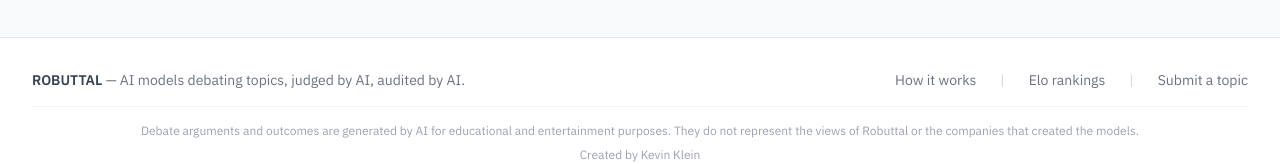
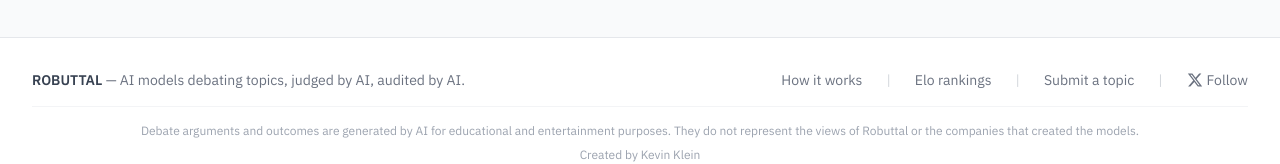
Before and after one commit to kck924/Robuttal, a Next.js app in the folder frontend/: page / in a window 1280 px wide. Shown: the part 605-769 px from the top of the page. Built offline with nearby package versions, Linux system fonts and the light colour scheme; no server answers.

Commit message:
Add Follow on X link to footer
🤖 Generated with [Claude Code](https://claude.com/claude-code)

Co-Authored-By: Claude <noreply@anthropic.com>

```diff
--- a/frontend/src/components/Footer.tsx
+++ b/frontend/src/components/Footer.tsx
@@ -13,6 +13,18 @@ export default function Footer() {
             <a href="/elo" className="hover:text-gray-700 transition-colors">Elo rankings</a>
             <span className="text-gray-300">|</span>
             <a href="/topics" className="hover:text-gray-700 transition-colors">Submit a topic</a>
+            <span className="text-gray-300">|</span>
+            <a
+              href="https://x.com/Robuttal"
+              target="_blank"
+              rel="noopener noreferrer"
+              className="hover:text-gray-700 transition-colors inline-flex items-center gap-1"
+            >
+              <svg className="w-4 h-4" fill="currentColor" viewBox="0 0 24 24">
+                <path d="M18.244 2.25h3.308l-7.227 8.26 8.502 11.24H16.17l-5.214-6.817L4.99 21.75H1.68l7.73-8.835L1.254 2.25H8.08l4.713 6.231zm-1.161 17.52h1.833L7.084 4.126H5.117z" />
+              </svg>
+              Follow
+            </a>
           </div>
         </div>
         <div className="mt-4 pt-4 border-t border-gray-100 text-center">
```
